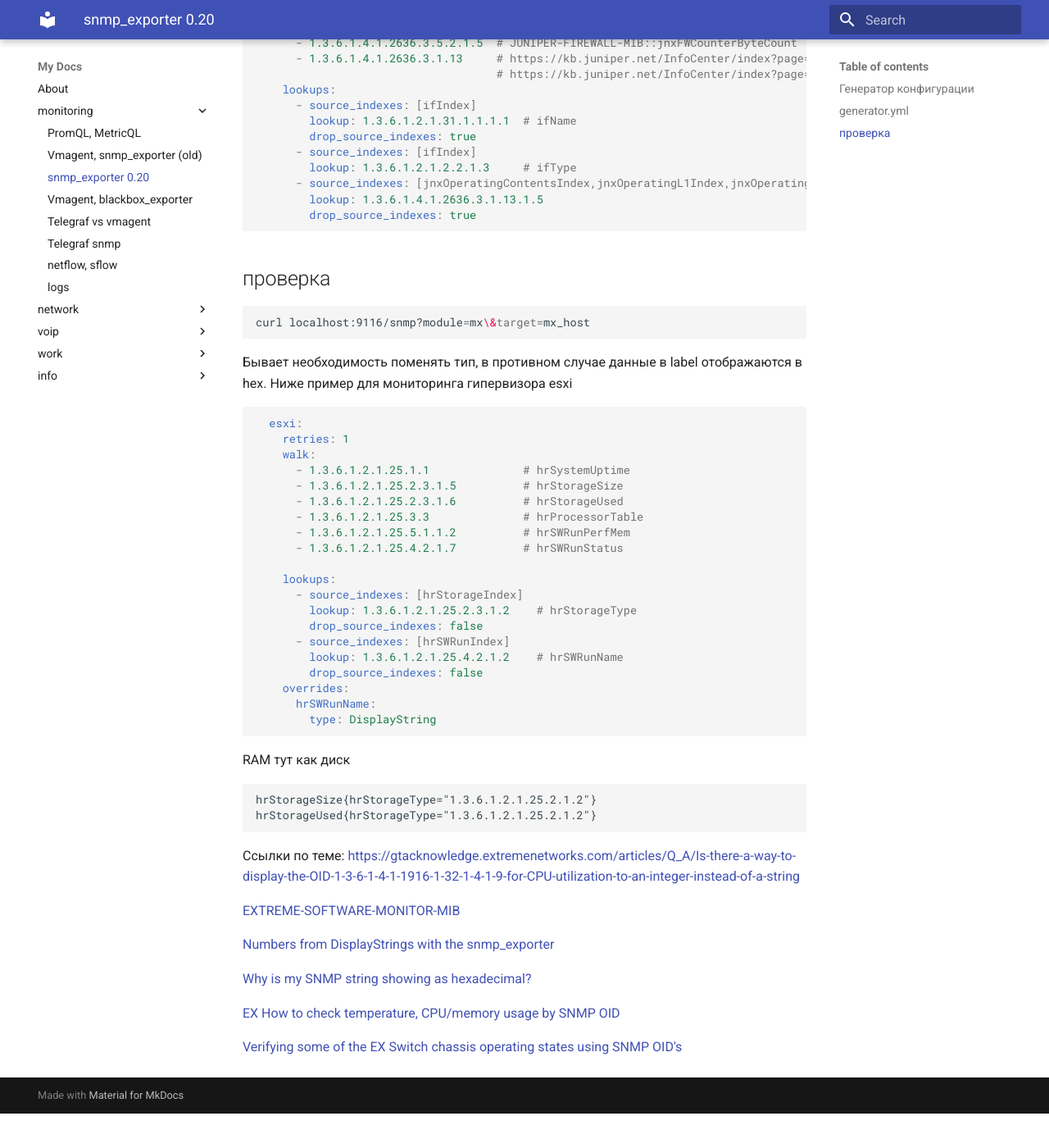
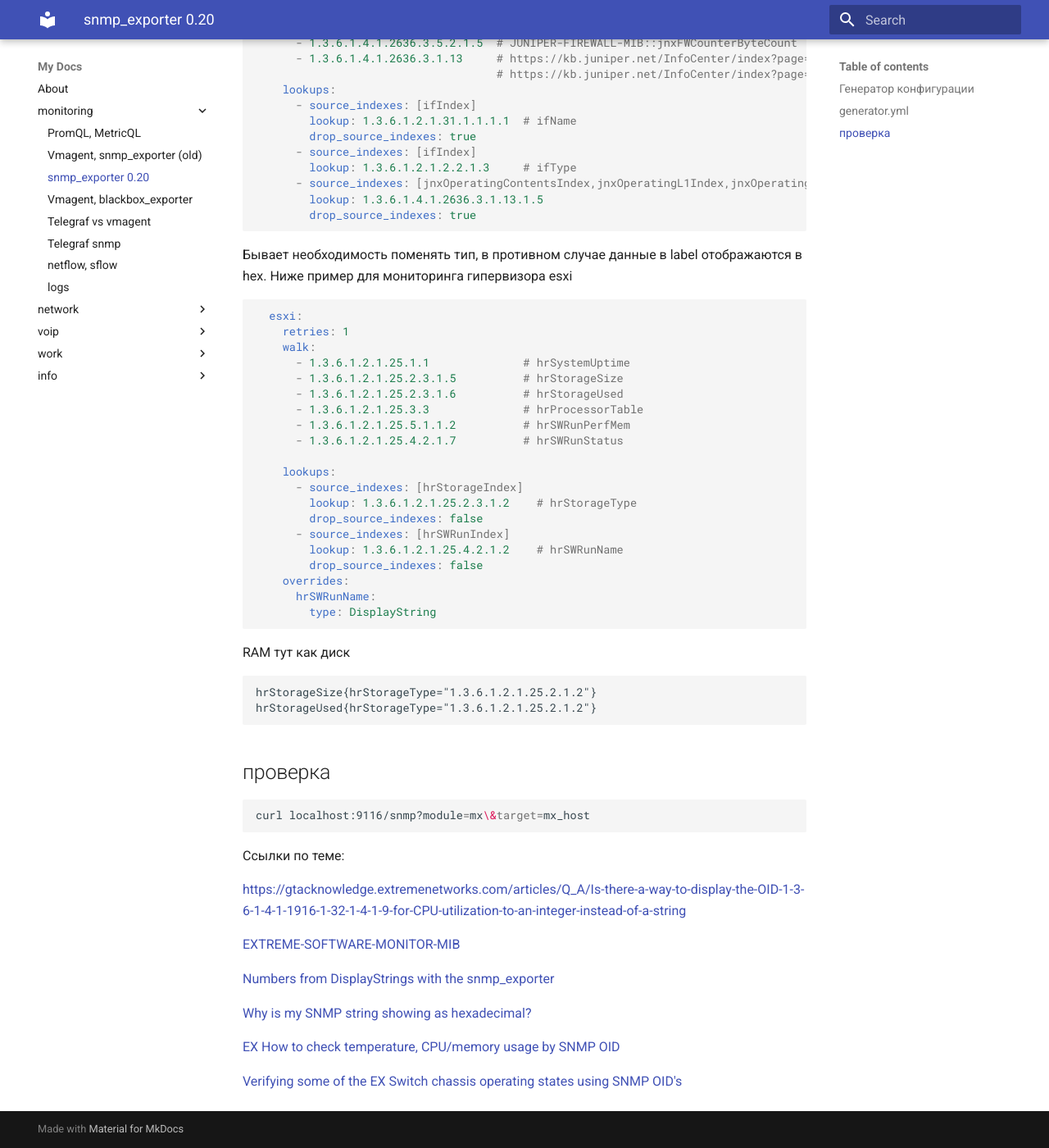
Before and after one commit to v98765/v98765.github.io, an MkDocs documentation site: the page built from docs/monitoring/snmp_exporter_20.md, in a window 1280 px wide and 1400 px high, scrolled down 5367 px. Shown: the whole window at 82% size. Built offline with MkDocs 1.6.1 and Material for MkDocs 9.7.7, drawn with Linux system fonts in a browser that asks for light colours; before the commit the page ends 6725 px from its top, so only the background shows below that; some of the changed lines change nothing that is shown.

Commit message:
replace text

````diff
--- a/docs/monitoring/snmp_exporter_20.md
+++ b/docs/monitoring/snmp_exporter_20.md
@@ -249,12 +249,6 @@
         drop_source_indexes: true
 ```
 
-## проверка
-
-```sh
-curl localhost:9116/snmp?module=mx\&target=mx_host
-```
-
 Бывает необходимость поменять тип, в противном случае данные в label отображаются в hex. Ниже пример для мониторинга гипервизора esxi
 ```yaml
   esxi:
@@ -283,8 +277,14 @@
 hrStorageSize{hrStorageType="1.3.6.1.2.1.25.2.1.2"}
 hrStorageUsed{hrStorageType="1.3.6.1.2.1.25.2.1.2"}
 ```
+## проверка
+
+```sh
+curl localhost:9116/snmp?module=mx\&target=mx_host
+```
 
 Ссылки по теме:
+
 [https://gtacknowledge.extremenetworks.com/articles/Q_A/Is-there-a-way-to-display-the-OID-1-3-6-1-4-1-1916-1-32-1-4-1-9-for-CPU-utilization-to-an-integer-instead-of-a-string](https://gtacknowledge.extremenetworks.com/articles/Q_A/Is-there-a-way-to-display-the-OID-1-3-6-1-4-1-1916-1-32-1-4-1-9-for-CPU-utilization-to-an-integer-instead-of-a-string)
 
 [EXTREME-SOFTWARE-MONITOR-MIB](http://www.circitor.fr/Mibs/Html/E/EXTREME-SOFTWARE-MONITOR-MIB.php)
````
